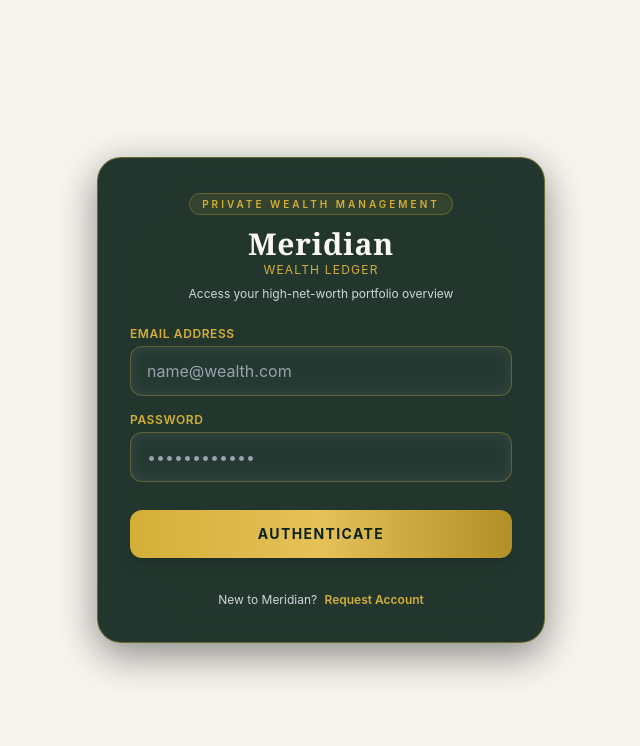
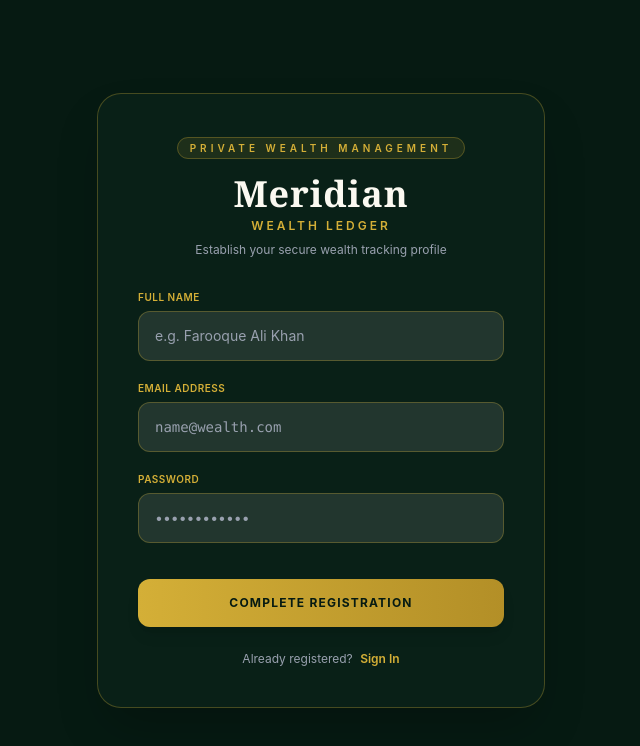
Before and after one commit to safwankhan1907-droid/MERIDIAN-WEALTH-LEDGER, a React (Vite) app in the folder client/: page / in a window 1280 px wide. Shown: the top 746 px of the page, without its empty margins (319-959 px from the left). Built offline with nearby package versions, Linux system fonts and the light colour scheme.

Commit message:
add name validation to Auth component

```diff
--- a/client/src/components/Auth.jsx
+++ b/client/src/components/Auth.jsx
@@ -1,185 +1,167 @@
 import React, { useState } from 'react';
 import axios from 'axios';
-import { useNavigate } from 'react-router-dom';
 
-export default function Auth() {
-  const [isRegistering, setIsRegistering] = useState(false);
-
-  const [name, setName] = useState('');
+export default function Auth({ onLoginSuccess }) {
+  const [isLogin, setIsLogin] = useState(false);
   const [email, setEmail] = useState('');
   const [password, setPassword] = useState('');
+  const [name, setName] = useState('');
 
-  const [message, setMessage] = useState('');
+  // Inline error state for Full Name validation
+  const [nameError, setNameError] = useState('');
   const [error, setError] = useState('');
-  const navigate = useNavigate();
+  const [loading, setLoading] = useState(false);
 
-  // Login Handler
-  const handleLogin = async (e) => {
-    e.preventDefault();
-    setError('');
-    setMessage('');
-    try {
-      const res = await axios.post('/api/auth/login', { email, password });
-      localStorage.setItem('token', res.data.token);
-      localStorage.setItem('user', JSON.stringify(res.data.user));
-
-      // Force reload to dashboard to sync auth state
-      window.location.href = '/';
-    } catch (err) {
-      setError(err.response?.data?.message || 'Authentication failed. Please check your credentials.');
+  // Strict Name validation: allows only alphabets and spaces, blocks numbers
+  const handleNameChange = (e) => {
+    const val = e.target.value;
+    setName(val);
+    if (/\d/.test(val)) {
+      setNameError('Please enter a valid name (numbers are not allowed).');
+    } else {
+      setNameError('');
     }
   };
 
-  // Register Handler
-  const handleRegister = async (e) => {
+  const handleSubmit = async (e) => {
     e.preventDefault();
     setError('');
-    setMessage('');
+
+    if (!isLogin && /\d/.test(name)) {
+      setNameError('Please enter a valid name (numbers are not allowed).');
+      return;
+    }
+
+    setLoading(true);
+
     try {
-      const res = await axios.post('/api/auth/register', { name, email, password });
-      setMessage(res.data.message || 'Registration successful! Please sign in.');
-      setTimeout(() => {
-        setIsRegistering(false);
-        setMessage('');
-      }, 2000);
+      const endpoint = isLogin ? '/api/auth/login' : '/api/auth/register';
+      const payload = isLogin ? { email, password } : { name, email, password };
+
+      const res = await axios.post(endpoint, payload);
+
+      if (isLogin) {
+        localStorage.setItem('token', res.data.token);
+        localStorage.setItem('user', JSON.stringify(res.data.user));
+        onLoginSuccess();
+      } else {
+        // Automatically switch to login or notify success
+        setIsLogin(true);
+        setError('Registration successful! Please sign in with your credentials.');
+        setPassword('');
+      }
     } catch (err) {
-      setError(err.response?.data?.message || 'Server error during registration.');
+      setError(err.response?.data?.message || 'Authentication failed. Please check your credentials.');
+    } finally {
+      setLoading(false);
     }
   };
 
   return (
-    <div className="min-h-screen bg-[#f7f5ef] flex items-center justify-center p-4 font-sans">
-      <div className="w-full max-w-md backdrop-blur-2xl bg-[#0b2219]/90 border border-[#d4af37]/40 shadow-[0_12px_40px_0_rgba(0,0,0,0.45)] rounded-3xl p-8 text-[#fbf9f1]">
+    <div className="min-h-screen bg-[#061a12] text-[#fbf9f1] flex items-center justify-center px-4 font-sans selection:bg-[#d4af37] selection:text-[#061a12]">
+      <div className="max-w-md w-full bg-[#0b2219]/90 border border-[#d4af37]/30 rounded-3xl p-10 shadow-2xl backdrop-blur-xl animate-fade-in">
 
-        {/* Header */}
-        <div className="text-center mb-6">
-          <span className="text-[10px] uppercase tracking-[0.3em] text-[#d4af37] font-semibold px-3 py-1 rounded-full border border-[#d4af37]/30 bg-[#d4af37]/10 shadow-inner">
+        {/* Header Branding */}
+        <div className="text-center mb-8">
+          <span className="text-[10px] uppercase tracking-[0.4em] text-[#d4af37] font-semibold px-3 py-1 rounded-full border border-[#d4af37]/30 bg-[#d4af37]/10">
             Private Wealth Management
           </span>
-          <h1 className="text-3xl font-serif font-bold mt-3 tracking-wide text-[#fbf9f1]">Meridian</h1>
-          <p className="text-xs uppercase tracking-widest text-[#d4af37]">Wealth Ledger</p>
-          <p className="text-xs text-gray-300 mt-2">
-            {isRegistering
-              ? 'Establish your secure wealth tracking profile'
-              : 'Access your high-net-worth portfolio overview'}
-          </p>
+          <h1 className="text-4xl font-serif font-bold text-[#fbf9f1] mt-4 tracking-wide">Meridian</h1>
+          <p className="text-xs uppercase tracking-[0.25em] text-[#d4af37] mt-1 font-semibold">Wealth Ledger</p>
+          <p className="text-xs text-gray-400 mt-2">Establish your secure wealth tracking profile</p>
         </div>
 
         {error && (
-          <div className="mb-4 p-3 bg-rose-500/20 border border-rose-500/40 text-rose-300 text-xs rounded-xl text-center backdrop-blur-md">
+          <div className={`mb-6 p-4 rounded-xl text-xs border ${
+            error.includes('successful')
+              ? 'bg-emerald-500/20 border-emerald-500/40 text-emerald-300'
+              : 'bg-rose-500/20 border-rose-500/40 text-rose-300'
+          }`}>
             {error}
           </div>
         )}
 
-        {message && (
-          <div className="mb-4 p-3 bg-emerald-500/20 border border-emerald-500/40 text-emerald-300 text-xs rounded-xl text-center backdrop-blur-md">
-            {message}
+        <form onSubmit={handleSubmit} className="space-y-5">
+          {!isLogin && (
+            <div>
+              <label className="block text-[10px] uppercase tracking-wider text-[#d4af37] font-semibold mb-1.5">
+                Full Name
+              </label>
+              <input
+                type="text"
+                value={name}
+                onChange={handleNameChange}
+                placeholder="e.g. Farooque Ali Khan"
+                required
+                className={`w-full px-4 py-3.5 rounded-xl border bg-white/10 text-white placeholder-gray-400 focus:outline-none text-sm ${
+                  nameError ? 'border-rose-500 focus:border-rose-500' : 'border-[#d4af37]/30 focus:border-[#d4af37]'
+                }`}
+              />
+              {nameError && (
+                <p className="mt-1 text-[11px] text-rose-400 font-medium animate-pulse">
+                  ⚠ {nameError}
+                </p>
+              )}
             </div>
           )}
 
-        {isRegistering ? (
-          /* REGISTRATION FORM */
-          <form onSubmit={handleRegister} className="space-y-4">
           <div>
-              <label className="block text-xs uppercase tracking-wider text-[#d4af37] font-semibold mb-1">Full Name</label>
-              <input
-                type="text"
-                value={name}
-                onChange={(e) => setName(e.target.value)}
-                placeholder="Farooque Ali Khan"
-                required
-                className="w-full px-4 py-3 rounded-xl border border-[#d4af37]/30 bg-white/10 text-white placeholder-gray-400 focus:outline-none focus:border-[#d4af37] backdrop-blur-sm"
-              />
-            </div>
-
-            <div>
-              <label className="block text-xs uppercase tracking-wider text-[#d4af37] font-semibold mb-1">Email Address</label>
+            <label className="block text-[10px] uppercase tracking-wider text-[#d4af37] font-semibold mb-1.5">
+              Email Address
+            </label>
             <input
               type="email"
               value={email}
               onChange={(e) => setEmail(e.target.value)}
               placeholder="name@wealth.com"
               required
-                className="w-full px-4 py-3 rounded-xl border border-[#d4af37]/30 bg-white/10 text-white placeholder-gray-400 focus:outline-none focus:border-[#d4af37] backdrop-blur-sm"
+              className="w-full px-4 py-3.5 rounded-xl border border-[#d4af37]/30 bg-white/10 text-white placeholder-gray-400 focus:outline-none focus:border-[#d4af37] text-sm font-mono"
             />
           </div>
 
           <div>
-              <label className="block text-xs uppercase tracking-wider text-[#d4af37] font-semibold mb-1">Password</label>
+            <label className="block text-[10px] uppercase tracking-wider text-[#d4af37] font-semibold mb-1.5">
+              Password
+            </label>
             <input
               type="password"
               value={password}
               onChange={(e) => setPassword(e.target.value)}
               placeholder="••••••••••••"
               required
-                className="w-full px-4 py-3 rounded-xl border border-[#d4af37]/30 bg-white/10 text-white placeholder-gray-400 focus:outline-none focus:border-[#d4af37] backdrop-blur-sm"
+              className="w-full px-4 py-3.5 rounded-xl border border-[#d4af37]/30 bg-white/10 text-white placeholder-gray-400 focus:outline-none focus:border-[#d4af37] text-sm"
             />
           </div>
 
           <button
             type="submit"
-              className="w-full py-3.5 px-6 bg-gradient-to-r from-[#d4af37] via-[#e5c158] to-[#b38f27] hover:opacity-95 text-[#0b2219] font-bold rounded-xl shadow-lg transition-all duration-300 tracking-widest uppercase text-sm mt-2 cursor-pointer"
+            disabled={loading || (!isLogin && Boolean(nameError))}
+            className={`w-full py-4 font-bold rounded-xl shadow-lg transition-all tracking-widest uppercase text-xs cursor-pointer mt-4 ${
+              (!isLogin && nameError)
+                ? 'bg-gray-600 text-gray-300 cursor-not-allowed'
+                : 'bg-gradient-to-r from-[#d4af37] to-[#b38f27] hover:opacity-95 text-[#061a12]'
+            }`}
           >
-              Complete Registration
+            {loading ? 'Processing...' : isLogin ? 'Authorize Terminal' : 'Complete Registration'}
           </button>
+        </form>
 
-            <div className="text-center mt-3">
-              <span className="text-xs text-gray-300">Already registered? </span>
+        <div className="text-center mt-6">
+          <p className="text-xs text-gray-400">
+            {isLogin ? "New to Meridian?" : "Already registered?"}{' '}
             <button
               type="button"
-                onClick={() => { setIsRegistering(false); setError(''); setMessage(''); }}
-                className="text-xs text-[#d4af37] font-semibold hover:underline ml-1 cursor-pointer"
+              onClick={() => {
+                setIsLogin(!isLogin);
+                setError('');
+                setNameError('');
+              }}
+              className="text-[#d4af37] font-semibold hover:underline cursor-pointer ml-1"
             >
-                Sign In
+              {isLogin ? 'Create Account' : 'Sign In'}
             </button>
+          </p>
         </div>
-          </form>
-        ) : (
-          /* LOGIN FORM */
-          <form onSubmit={handleLogin} className="space-y-4">
-            <div>
-              <label className="block text-xs uppercase tracking-wider text-[#d4af37] font-semibold mb-1">Email Address</label>
-              <input
-                type="email"
-                value={email}
-                onChange={(e) => setEmail(e.target.value)}
-                placeholder="name@wealth.com"
-                required
-                className="w-full px-4 py-3 rounded-xl border border-[#d4af37]/30 bg-white/10 text-white placeholder-gray-400 focus:outline-none focus:border-[#d4af37] backdrop-blur-sm"
-              />
-            </div>
-
-            <div>
-              <label className="block text-xs uppercase tracking-wider text-[#d4af37] font-semibold mb-1">Password</label>
-              <input
-                type="password"
-                value={password}
-                onChange={(e) => setPassword(e.target.value)}
-                placeholder="••••••••••••"
-                required
-                className="w-full px-4 py-3 rounded-xl border border-[#d4af37]/30 bg-white/10 text-white placeholder-gray-400 focus:outline-none focus:border-[#d4af37] backdrop-blur-sm"
-              />
-            </div>
-
-            <button
-              type="submit"
-              className="w-full py-3.5 px-6 bg-gradient-to-r from-[#d4af37] via-[#e5c158] to-[#b38f27] hover:opacity-95 text-[#0b2219] font-bold rounded-xl shadow-lg transition-all duration-300 tracking-widest uppercase text-sm mt-3 cursor-pointer"
-            >
-              Authenticate
-            </button>
-
-            <div className="text-center mt-3">
-              <span className="text-xs text-gray-300">New to Meridian? </span>
-              <button
-                type="button"
-                onClick={() => { setIsRegistering(true); setError(''); setMessage(''); }}
-                className="text-xs text-[#d4af37] font-semibold hover:underline ml-1 cursor-pointer"
-              >
-                Request Account
-              </button>
-            </div>
-          </form>
-        )}
 
       </div>
     </div>
```
Lines whose indentation alone changed are shown as unchanged.
